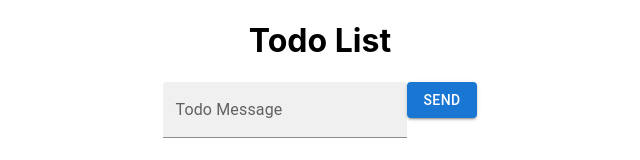
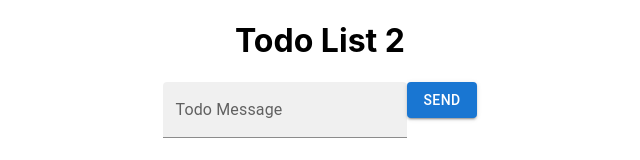
Before and after one commit to mcmogaming/todoApplication, a React (Create React App) app: page / in a window 1280 px wide. Shown: the top 160 px of the page, without its empty margins (320-960 px from the left). Built offline with nearby package versions, Linux system fonts and the light colour scheme.

Commit message:
changed name

```diff
--- a/src/App.js
+++ b/src/App.js
@@ -6,7 +6,7 @@ import { TextField, Button } from '@mui/material';
 function App() {
   return (
     <div className="App">
-          <h1>Todo List</h1>
+          <h1>Todo List 2</h1>
           <TextField id="filled-basic" label="Todo Message" variant="filled" />
           <Button variant="contained">Send</Button>
     </div>
```
